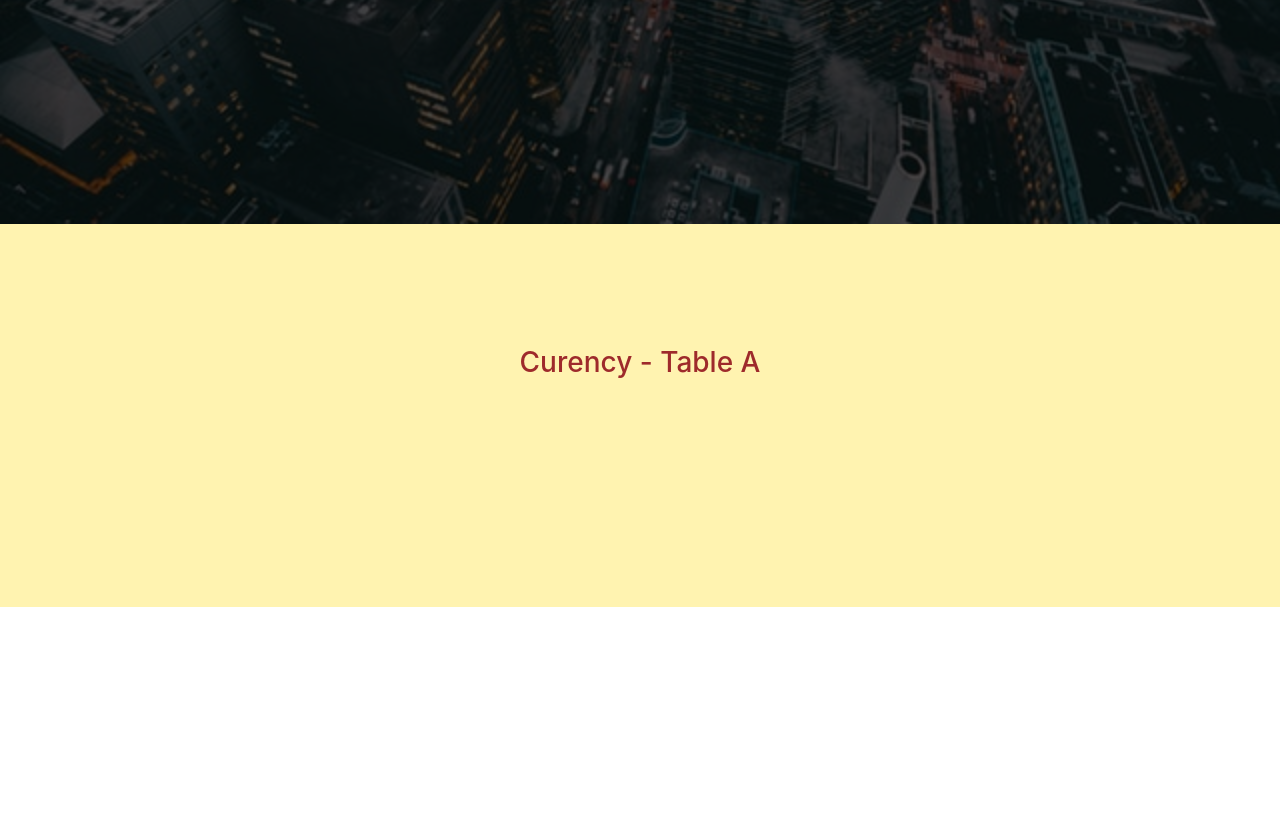
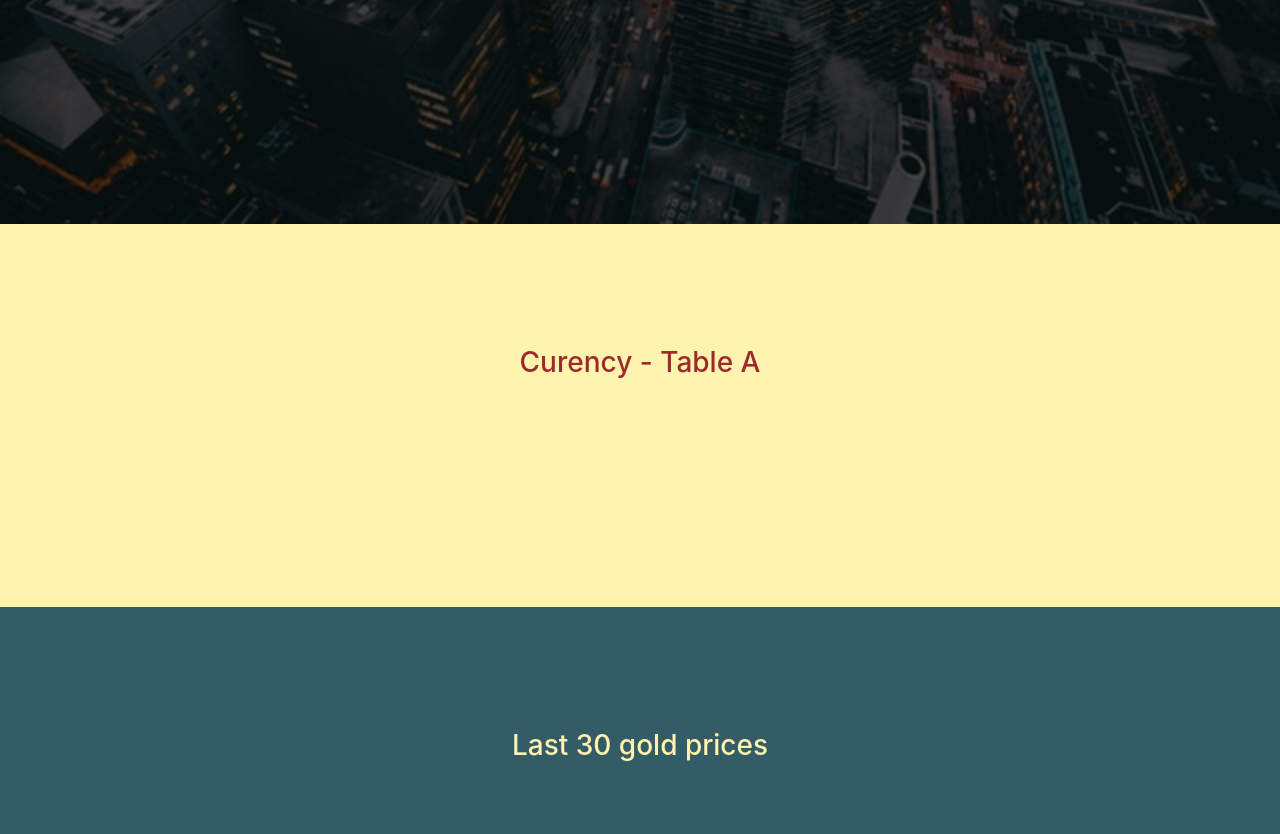
Before and after one commit to mateuszlubianka1993/currency-app, a website built with webpack: page dist/index.html in a window 1280 px wide. Shown: the part 576-1410 px from the top of the page. Before the commit the page ends 1183 px from the top, so only its background shows below. Built offline with nearby package versions, Linux system fonts and the light colour scheme; no server answers.

Commit message:
Add gold section

```diff
--- a/src/js/app.js
+++ b/src/js/app.js
@@ -15,7 +15,7 @@ function getTableA() {
             return el.mid;
         })
 
-        let ctx = document.getElementById('myChart');
+        let ctx = document.getElementById('tableAChart');
         let myChart = new Chart(ctx, {
             type: 'bar',
             data: {
--- a/src/scss/style.scss
+++ b/src/scss/style.scss
@@ -83,15 +83,17 @@ body {
     .currency-section {
         background-color: $tertiary-color;
         padding: 4rem;
+        color: $secondary-color;
+    }
 
-        .chart-container {
-            height: 10vh !important;
-        }
+    .gold-section {
+        background-color: $quaternary-color;
+        padding: 4rem;
+        color: $tertiary-color;
     }
 
     .section-header {
         text-align: center;
         padding-top: 5%;
-        color: $secondary-color;
     }
 }
```
Also changed, not shown: dist/index.html.
